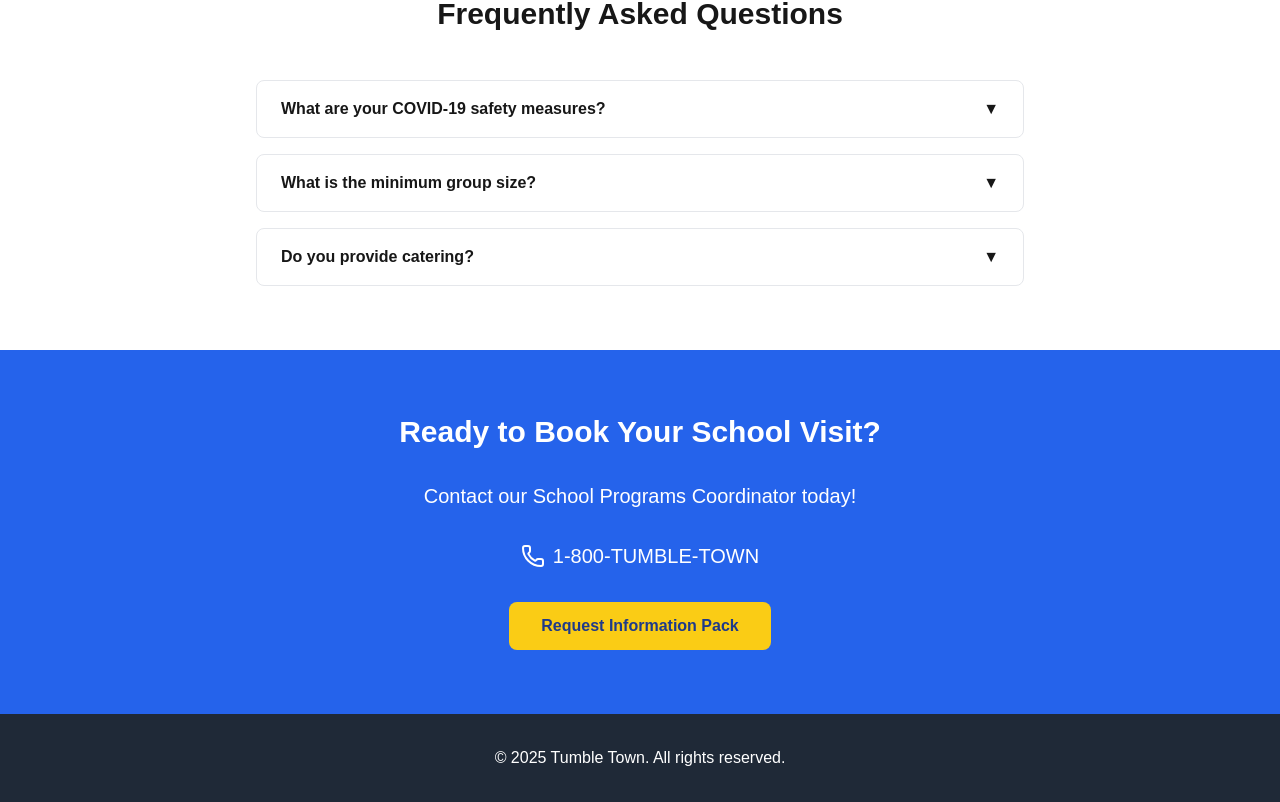
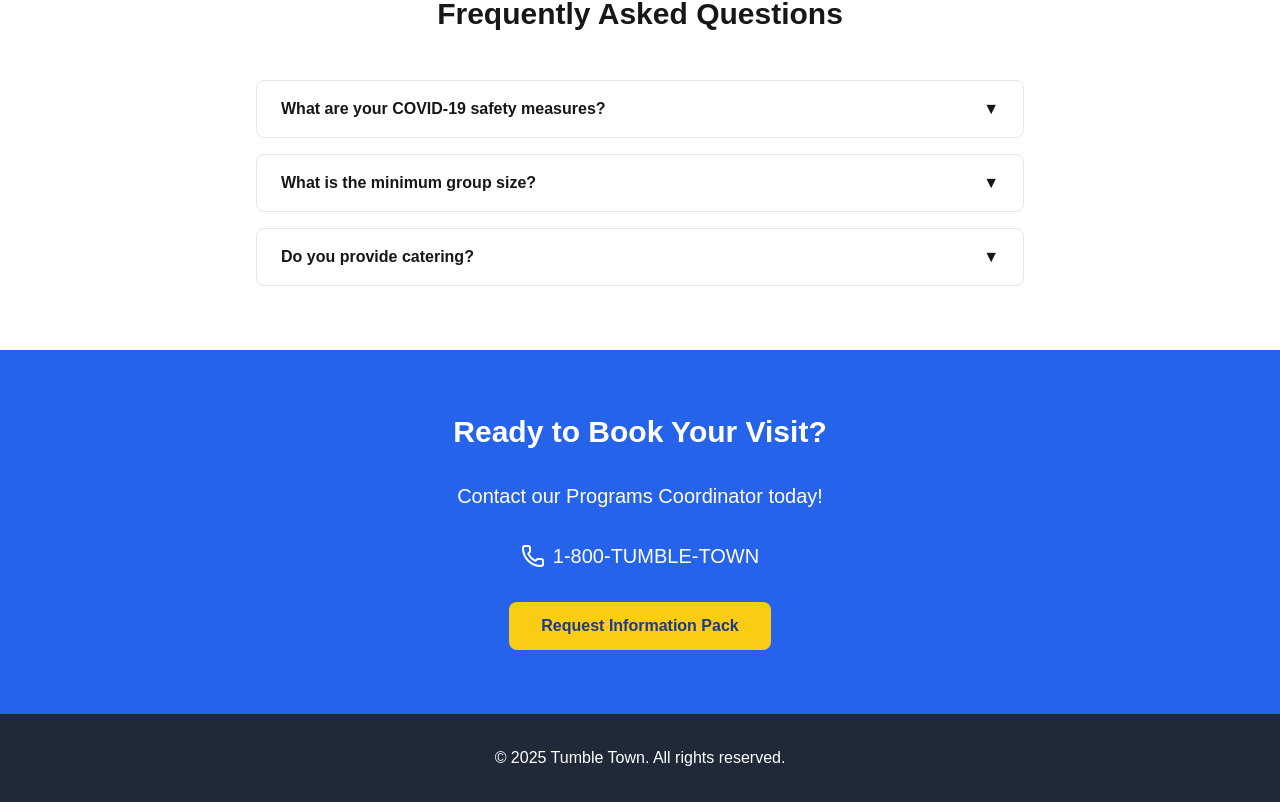
Before and after one commit to Rahulmattihalli/tumbletown, a Next.js app: page / in a window 1280 px wide. Shown: the part 2380-3182 px from the top of the page. Built offline with nearby package versions, Linux system fonts and the light colour scheme.

Commit message:
first commit

```diff
--- a/app/page.tsx
+++ b/app/page.tsx
@@ -373,8 +373,8 @@ const TumbleTownB2B = () => {
       {/* Contact Section */}
       <div id="contact" className="bg-blue-600 text-white py-16">
         <div className="container mx-auto px-4 text-center">
-          <h2 className="text-3xl font-bold mb-8">Ready to Book Your School Visit?</h2>
-          <p className="text-xl mb-8">Contact our School Programs Coordinator today!</p>
+          <h2 className="text-3xl font-bold mb-8">Ready to Book Your Visit?</h2>
+          <p className="text-xl mb-8">Contact our Programs Coordinator today!</p>
           <div className="flex justify-center items-center space-x-2 mb-8">
             <Phone className="w-6 h-6" />
             <span className="text-xl">1-800-TUMBLE-TOWN</span>
```
